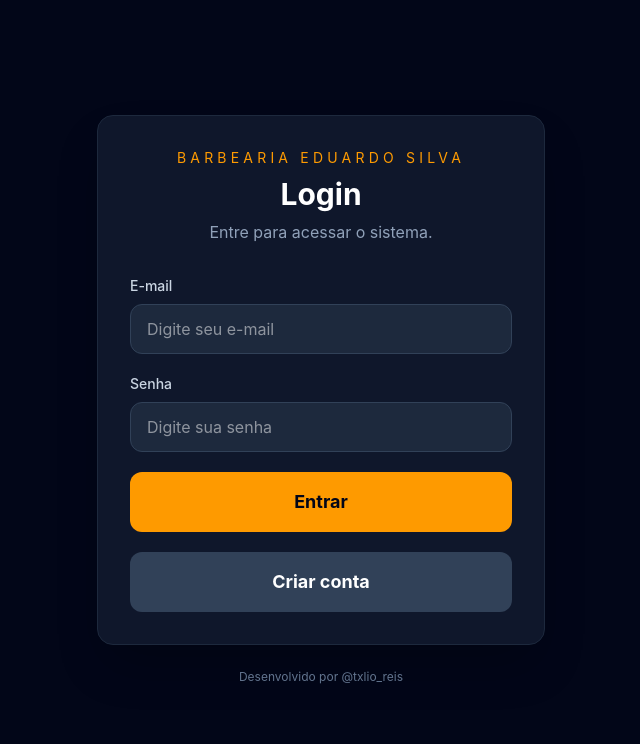
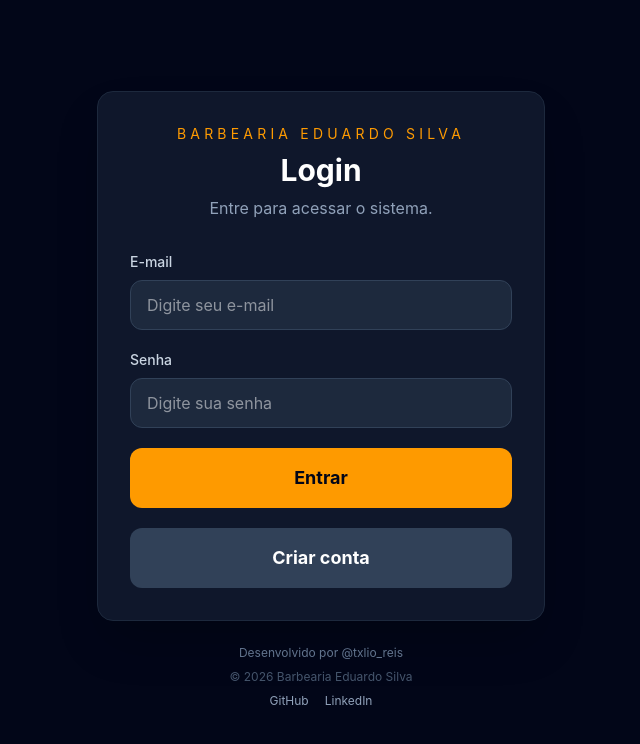
Before and after one commit to txlio/barbearia-web, a React (Vite) app: page / in a window 1280 px wide. Shown: the top 744 px of the page, without its empty margins (319-959 px from the left). Built offline with nearby package versions, Linux system fonts and the light colour scheme.

Commit message:
feat:adiciona rodape proficional

```diff
--- a/src/pages/Login.jsx
+++ b/src/pages/Login.jsx
@@ -104,8 +104,32 @@ function Login({ onLogin }) {
           </form>
         </div>
 
-        <div className="mt-6 text-center text-xs text-slate-500">
-          Desenvolvido por @txlio_reis
+        <div className="mt-6 text-center text-xs text-slate-500 space-y-2">
+          <p>Desenvolvido por @txlio_reis</p>
+
+          <p className="text-slate-600">
+            © 2026 Barbearia Eduardo Silva
+          </p>
+
+          <div className="flex justify-center gap-4 text-slate-400">
+            <a
+              href="https://github.com/txlio"
+              target="_blank"
+              rel="noopener noreferrer"
+              className="hover:text-amber-400 transition"
+            >
+              GitHub
+            </a>
+
+            <a
+              href="www.linkedin.com/in/tulio-reis"
+              target="_blank"
+              rel="noopener noreferrer"
+              className="hover:text-amber-400 transition"
+            >
+              LinkedIn
+            </a>
+          </div>
         </div>
       </div>
     </div>
```
